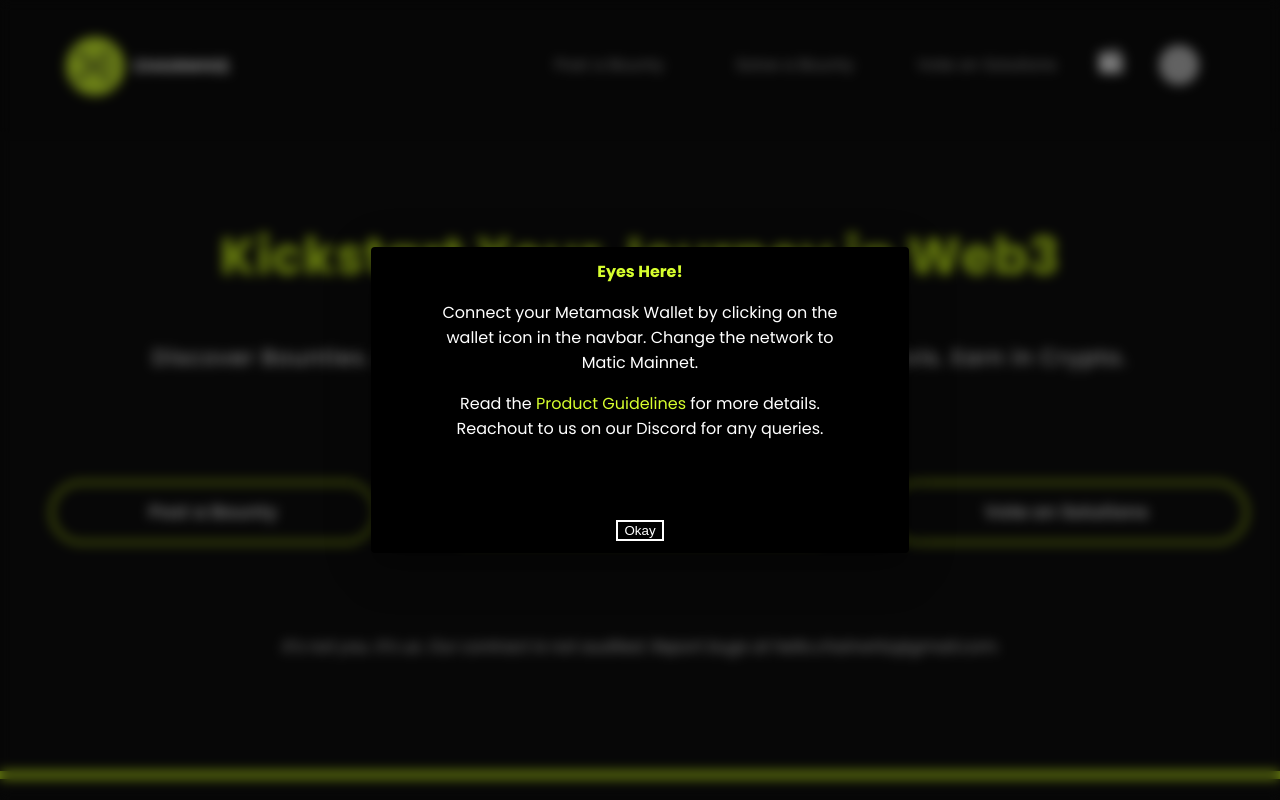
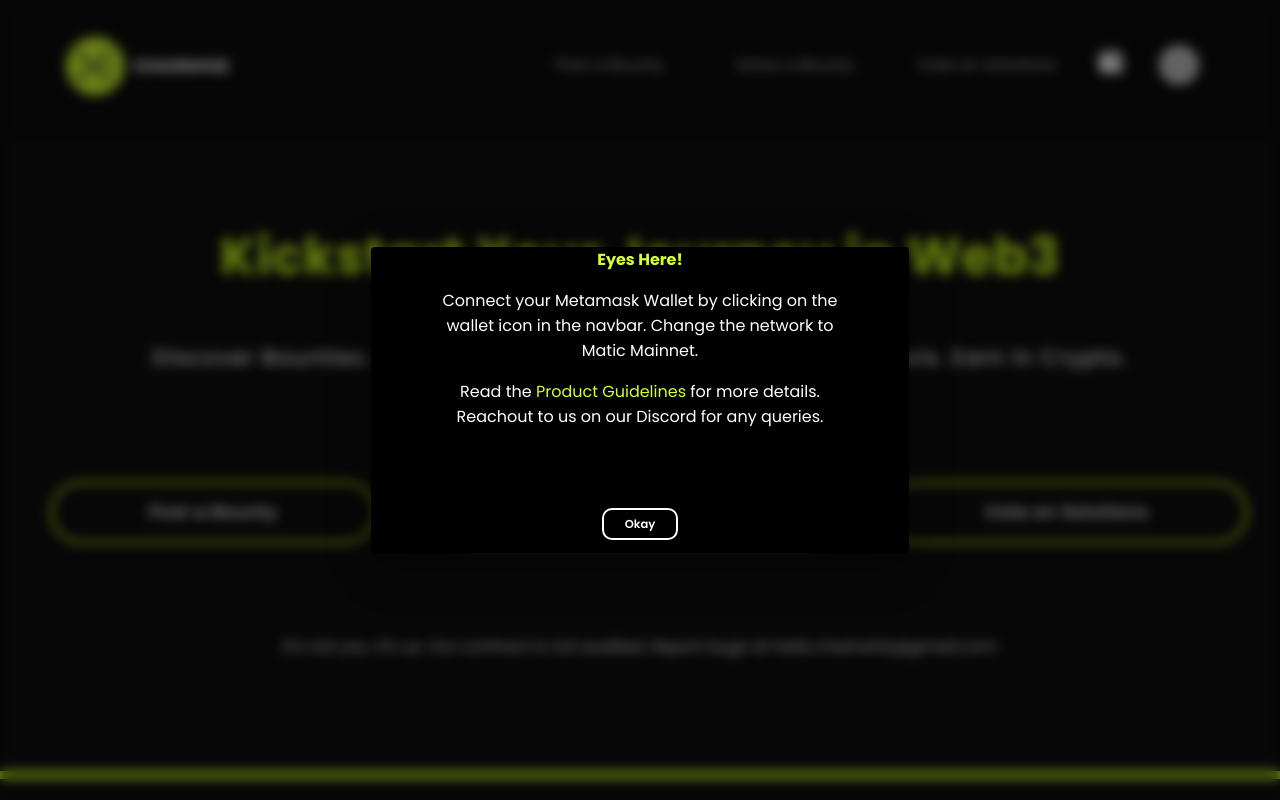
Before and after one commit to ChainWhiZ/sasukejs, a React (Create React App) app: page / in a window 1280 px wide. In both pictures the pointer is over the button "Okay". Shown: the top 800 px of the page. Built offline with nearby package versions, Linux system fonts and the light colour scheme; no server answers.

Commit message:
added css change

```diff
--- a/src/components/landing/landing.css
+++ b/src/components/landing/landing.css
@@ -129,19 +129,19 @@
    }
 }
 
-.landing-dialog-button:hover,
-.landing-dialog-button:active {
+.dialog-button:hover,
+.dialog-button:active {
   background-color: #000000;
   color: white;
   border: 2px solid white;
   color: #ffffff;
 }
 
-.landing-dialog-button {
+.dialog-button {
   margin-top: 3%;
   outline: none;
   border: none;
 }
-.landing-dialog-button:focus {
+.dialog-button:focus {
   outline: none;
 }
--- a/src/components/landing/loginPopup.js
+++ b/src/components/landing/loginPopup.js
@@ -35,7 +35,7 @@
             </p>
           </Grid>
           <Grid item md={12}>
-            <Button class="landing-dialog-button" onClick={handleClose}>
+            <Button class="dialog-button" onClick={handleClose}>
               Okay
             </Button>
           </Grid>
--- a/src/components/questionPage/questionPage.css
+++ b/src/components/questionPage/questionPage.css
@@ -363,19 +363,7 @@
   cursor: pointer;
   border-radius: 10px !important;
 }
-.dialog-button:hover,
-.dialog-button:active {
-  background-color: #000000;
-  color: white;
-  border: 2px solid white;
 
-  color: #ffffff;
-}
-
-
-.dialog-button:focus {
-  outline: none;
-}
 .workplan-dialog-button-grid {
   /* margin: 9% 0% 0% 36%; */
   margin-top: 6%;
```
